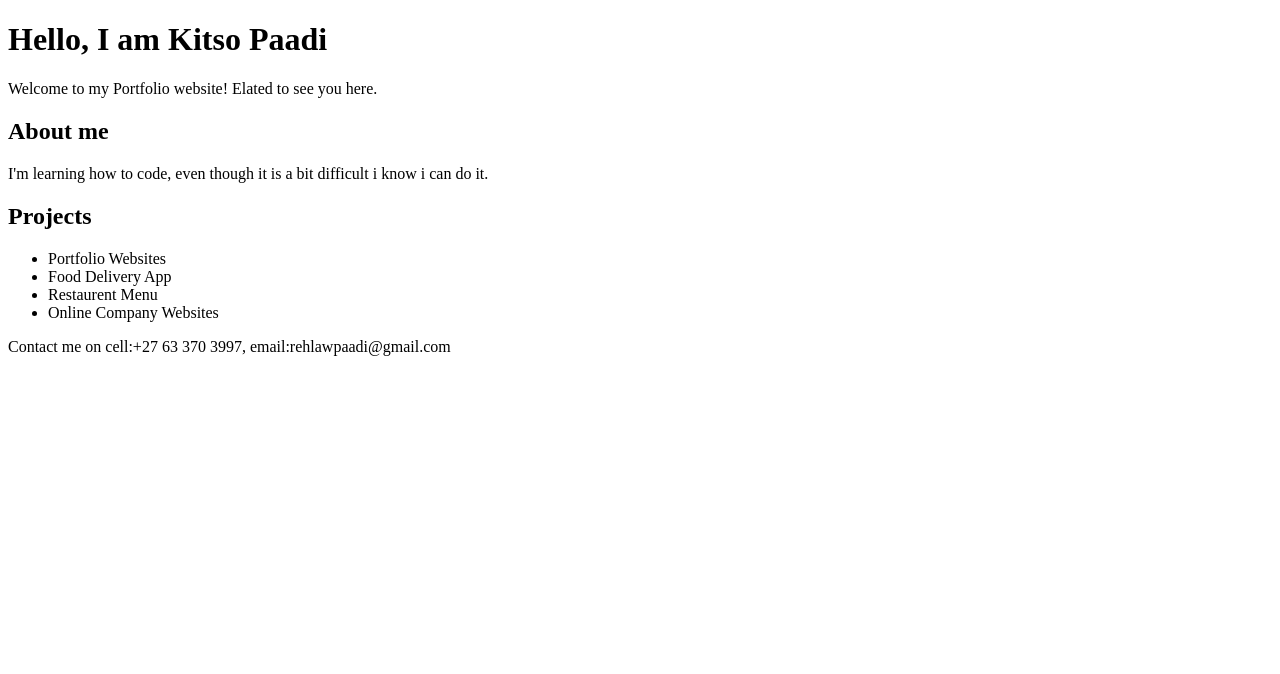
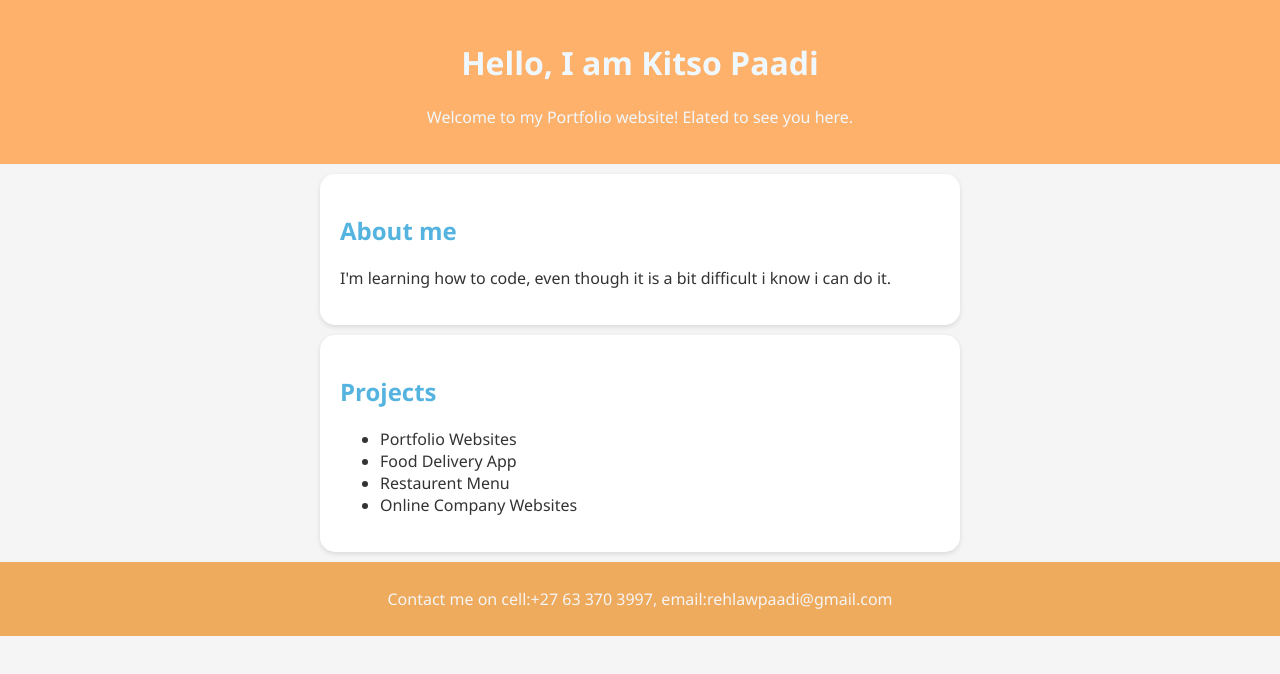
Before and after one commit to Rehlaw/Portfolio-Website, a plain HTML site: page index.html in a window 1280 px wide. Drawn offline with Linux system fonts and the light colour scheme.

Commit message:
added some styling to our portfolio
first version of portfolio done with styling

```diff
--- a/index.html
+++ b/index.html
@@ -4,6 +4,7 @@
         <meta charset="UTF-8">
         <meta name="viewport" content="width=device-width, initial-scale=1.0">
         <title>Kitso Paadi - PORTFOLIO</title>
+        <link rel="stylesheet" href="style.css">
     </head>
     <body>
         <header>
--- a/style.css
+++ b/style.css
@@ -0,0 +1,39 @@
+body {
+    font-family:'Segoe UI', Tahoma, Geneva, Verdana, sans-serif;
+    background: whitesmoke;
+    color: #333;
+    margin: 0;
+    padding: 0;
+}
+
+header {
+    background: #ffaf64f3;
+    color:aliceblue;
+    padding:20px;
+    text-align: center;
+}
+
+section {
+    padding: 20px;
+    margin: 10px auto;
+    max-width: 600px;
+    background: white;
+    border-radius: 15px;
+    box-shadow: 0 2px 5px rgba(0,0,0,0.113);
+}
+
+h2 {
+    color: rgb(84, 179, 223)
+}
+
+footer {
+    text-align: center;
+    padding: 10px;
+    background: #eeaa5d;
+    color: whitesmoke;
+}
+
+.about {
+    padding:20px;
+
+}
```
